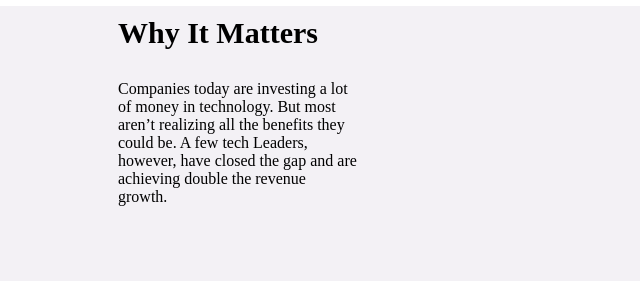
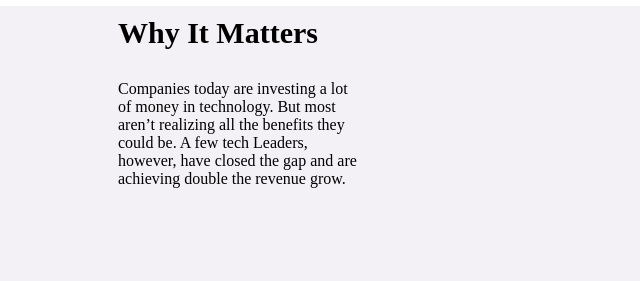
Before and after one commit to AppalaRishika/HtmlAssignment, a plain HTML site: page index.html in a window 1280 px wide. Shown: the part 614-895 px from the top of the page, 402-1042 px from the left. Drawn offline with Linux system fonts and the light colour scheme.

Commit message:
initial commit

```diff
--- a/index.html
+++ b/index.html
@@ -46,7 +46,7 @@
                 <p>Companies today are investing a lot of money in technology. But most aren’t realizing all the
                     benefits
                     they could be. A few tech Leaders, however, have closed the gap and are achieving double the revenue
-                    growth.</p>
+                    grow.</p>
             </div>
             <div class="rightbox">
                 <h2>Where It's Going</h2>
```
